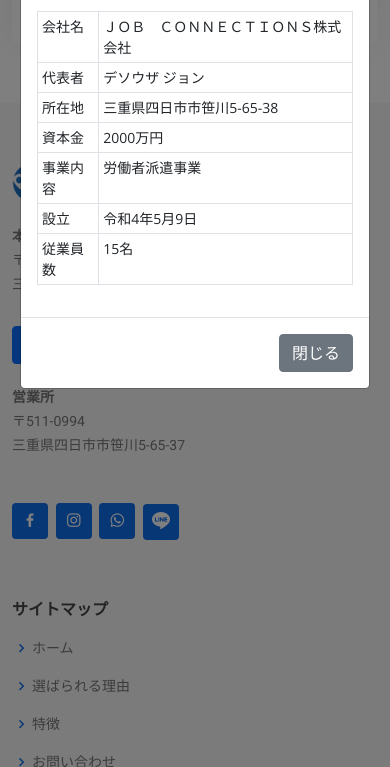
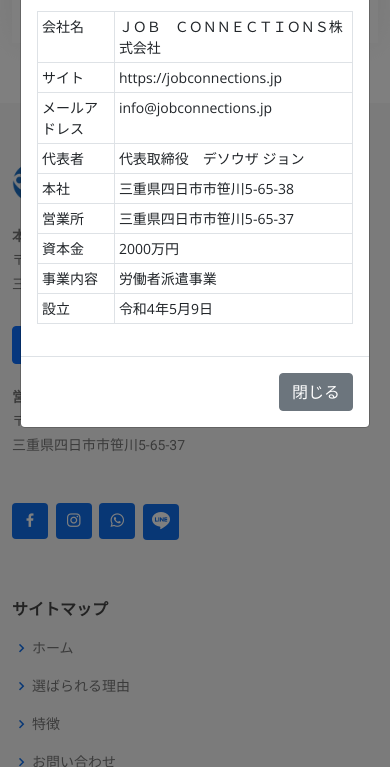
Before and after one commit to jobconnections/jobconnections.github.io, a plain HTML site: page index.html in a window 390 px wide. Both pictures are taken after a click on the button "会社概要". Shown: the part 6710-7477 px from the top of the page. Drawn offline with nearby package versions, Linux system fonts and the light colour scheme.

Commit message:
Master (#6)
* fix spells

* fix icons and delete not used images

* fix icons

* fix text

Co-authored-by: Lincoln Hara <dev@boibom.co.jp>

```diff
--- a/index.html
+++ b/index.html
@@ -42,18 +42,20 @@
 
   <!-- ======= Top Bar ======= -->
   <section id="topbar" class="d-flex align-items-center">
+
+    <!-- COORPATION INFO -->
     <div class="container d-flex justify-content-center justify-content-md-between">
       <div class="contact-info d-flex align-items-center">
         <i class="bi bi-envelope d-flex align-items-center"><a href="mailto:info@jobconnections.jp">info@jobconnections.jp</a></i>
         <i class="bi bi-phone d-flex align-items-center ms-4"><span><a href="tel:+059-327-5215">059-327-5215</a></span></i>
       </div>
+
+      <!-- SOCIAL MEDIA -->
       <div class="social-links d-none d-md-flex align-items-center">
-        <!-- <a href="#" class="twitter"><i class="bi bi-twitter"></i></a> -->
         <a href="https://wa.me/+8108072359594" target="_blank" class="whatsapp"><i class="bi bi-whatsapp"></i></a>
         <a href="#" target="_blank" class="line"><i class="bi bi-line"></i></a>
         <a href="#" class="facebook"><i class="bi bi-facebook"></i></a>
         <a href="#" class="instagram"><i class="bi bi-instagram"></i></a>
-        <!-- <a href="#" class="linkedin"><i class="bi bi-linkedin"></i></i></a> -->
       </div>
     </div>
   </section>
@@ -73,6 +75,11 @@
           <li><a class="nav-link scrollto" href="#why">選ばられる理由</a></li>
           <li><a class="nav-link scrollto" href="#feature">特徴</a></li>
           <li><a class="nav-link scrollto" href="#contact">お問い合わせ</a></li>
+          <li>
+            <button type="button" class="btn btn-primary ms-sm-0 ms-3" data-bs-toggle="modal" data-bs-target="#exampleModal">
+              <i class="bi bi-building"></i> 会社概要
+            </button>
+          </li>
         </ul>
         <i class="bi bi-list mobile-nav-toggle"></i>
       </nav><!-- .navbar -->
@@ -153,42 +160,6 @@
 
       </div>
     </section><!-- End About Section -->
-
-    <!-- ======= Clients Section ======= -->
-    <!-- <section id="clients" class="clients section-bg">
-      <div class="container" data-aos="zoom-in">
-
-        <div class="row">
-
-          <div class="col-lg-2 col-md-4 col-6 d-flex align-items-center justify-content-center">
-            <img src="assets/img/clients/client-1.png" class="img-fluid" alt="">
-          </div>
-
-          <div class="col-lg-2 col-md-4 col-6 d-flex align-items-center justify-content-center">
-            <img src="assets/img/clients/client-2.png" class="img-fluid" alt="">
-          </div>
-
-          <div class="col-lg-2 col-md-4 col-6 d-flex align-items-center justify-content-center">
-            <img src="assets/img/clients/client-3.png" class="img-fluid" alt="">
-          </div>
-
-          <div class="col-lg-2 col-md-4 col-6 d-flex align-items-center justify-content-center">
-            <img src="assets/img/clients/client-4.png" class="img-fluid" alt="">
-          </div>
-
-          <div class="col-lg-2 col-md-4 col-6 d-flex align-items-center justify-content-center">
-            <img src="assets/img/clients/client-5.png" class="img-fluid" alt="">
-          </div>
-
-          <div class="col-lg-2 col-md-4 col-6 d-flex align-items-center justify-content-center">
-            <img src="assets/img/clients/client-6.png" class="img-fluid" alt="">
-          </div>
-
-        </div>
-
-      </div>
-    </section> -->
-    <!-- End Clients Section -->
 
     <!-- ======= Services Section ======= -->
     <section id="feature" class="services section-bg">
@@ -408,12 +379,24 @@
                         <td>ＪＯＢ　ＣＯＮＮＥＣＴＩＯＮＳ株式会社</td>
                       </tr>
                       <tr>
-                        <td>代表者</td>
-                        <td>デソウザ ジョン</td>
+                        <td>サイト</td>
+                        <td>https://jobconnections.jp</td>
                       </tr>
                       <tr>
-                        <td>所在地</td>
+                        <td>メールアドレス</td>
+                        <td>info@jobconnections.jp</td>
+                      </tr>
+                      <tr>
+                        <td>代表者</td>
+                        <td>代表取締役　デソウザ ジョン</td>
+                      </tr>
+                      <tr>
+                        <td>本社</td>
                         <td>三重県四日市市笹川5-65-38</td>
+                      </tr>
+                      <tr>
+                        <td>営業所</td>
+                        <td>三重県四日市市笹川5-65-37</td>
                       </tr>
                       <tr>
                         <td>資本金</td>
@@ -427,10 +410,6 @@
                         <td>設立</td>
                         <td>令和4年5月9日</td>
                       </tr>
-                      <tr>
-                        <td>従業員数</td>
-                        <td>15名</td>
-                      </tr>
                     </tbody>
                   </table>
                 </div>
@@ -440,19 +419,6 @@
               </div>
             </div>
           </div>
-
-          <!-- <div class="col-lg-3 col-md-6 footer-links">
-            <h4>Our Social Networks</h4>
-            <p>Cras fermentum odio eu feugiat lide par naso tierra videa magna derita valies</p>
-            <div class="social-links mt-3">
-              <a href="#" class="twitter"><i class="bx bxl-twitter"></i></a>
-              <a href="#" class="facebook"><i class="bx bxl-facebook"></i></a>
-              <a href="#" class="instagram"><i class="bx bxl-instagram"></i></a>
-              <a href="#" class="google-plus"><i class="bx bxl-skype"></i></a>
-              <a href="#" class="linkedin"><i class="bx bxl-linkedin"></i></a>
-            </div>
-          </div> -->
-
         </div>
       </div>
     </div>
```
